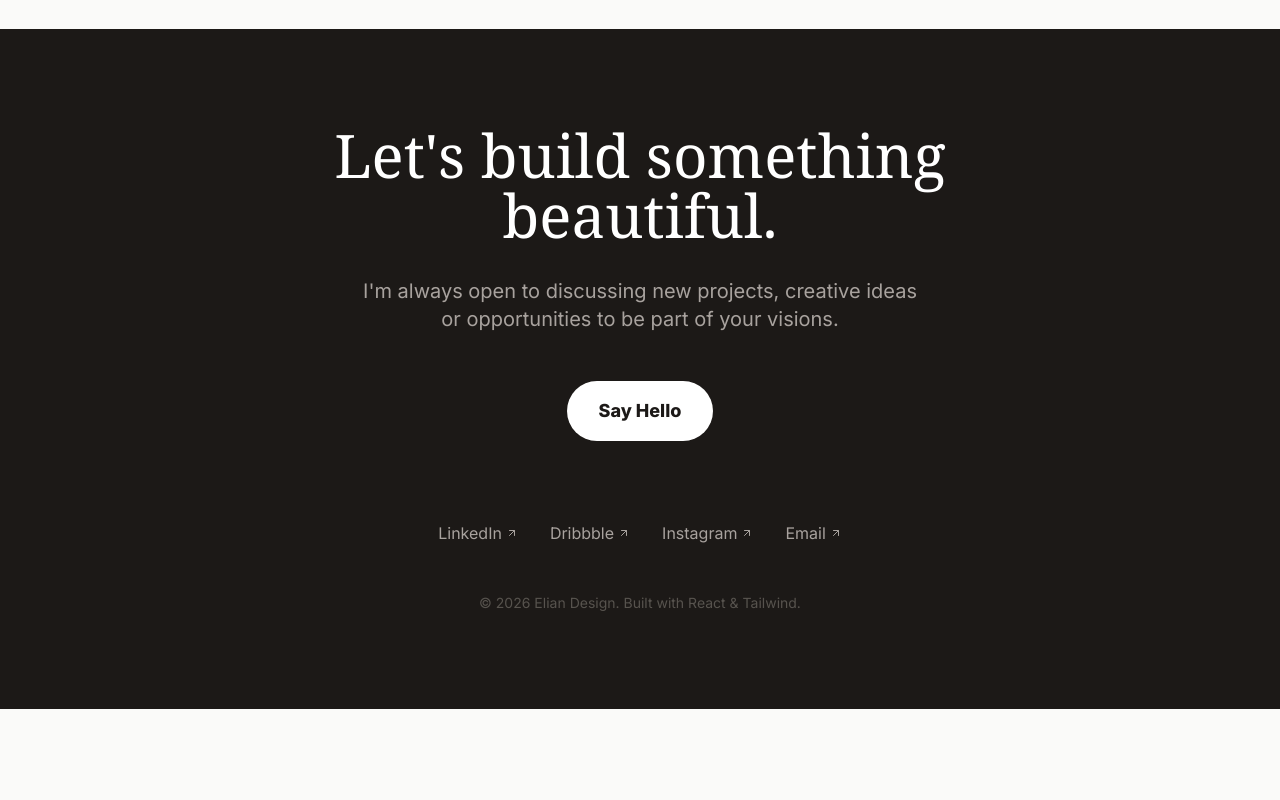
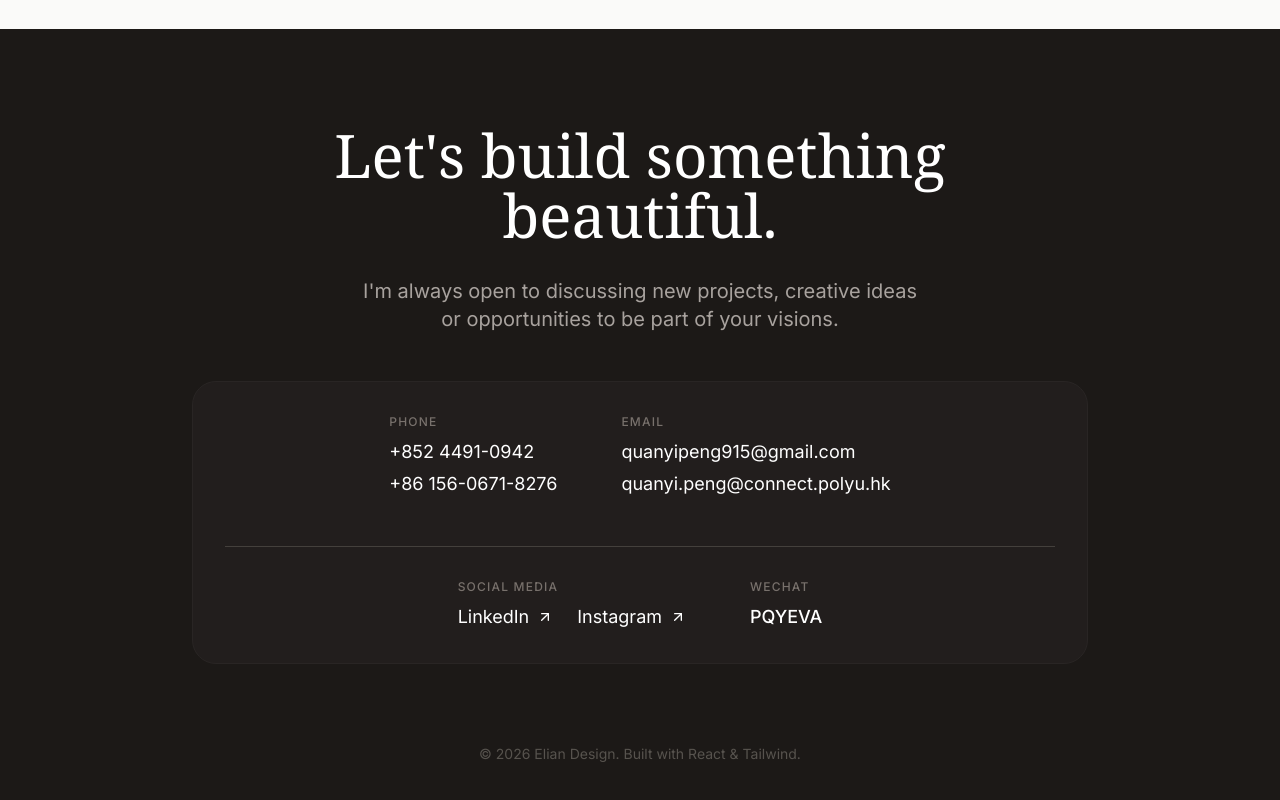
Before and after one commit to quanyipeng915-afk/Portfolio, a React (Vite) app: page / in a window 1280 px wide. Shown: the part 6581-7381 px from the top of the page. Before the commit the page ends 7290 px from the top, so only its background shows below. Built offline with nearby package versions, Linux system fonts and the light colour scheme; a web font is replaced by a local one.

Commit message:
Update contact section with new details

```diff
--- a/components/BentoGrid.tsx
+++ b/components/BentoGrid.tsx
@@ -29,6 +29,7 @@ export const BentoGrid: React.FC<BentoGridProps> = ({ projects }) => {
           <img
             src={resolvePath(project.imageUrl)}
             alt={project.title}
+            loading="lazy"
             className="absolute inset-0 w-full h-full object-cover transition-transform duration-700 group-hover:scale-110 opacity-90 group-hover:opacity-100"
           />
           <div className="absolute inset-0 bg-gradient-to-t from-black/70 via-black/20 to-transparent opacity-60 group-hover:opacity-80 transition-opacity" />
--- a/components/HomePage.tsx
+++ b/components/HomePage.tsx
@@ -62,24 +62,52 @@ export const HomePage: React.FC = () => {
             <p className="text-stone-400 text-xl mb-12 max-w-xl mx-auto">
               I'm always open to discussing new projects, creative ideas or opportunities to be part of your visions.
             </p>
-            <a
-              href="mailto:quanyipeng915@gmail.com"
-              className="inline-block bg-white text-stone-900 px-8 py-4 rounded-full font-bold text-lg hover:bg-orange-200 transition-colors mb-20"
-            >
-              Say Hello
-            </a>
 
-            <div className="flex justify-center gap-8 mb-12">
-              {SOCIAL_LINKS.map(link => (
-                <a
-                  key={link.name}
-                  href={link.url}
-                  className="text-stone-400 hover:text-white transition-colors flex items-center gap-1 group"
-                >
-                  {link.name}
-                  <ArrowUpRight className="w-3 h-3 transition-transform group-hover:-translate-y-1 group-hover:translate-x-0.5" />
-                </a>
-              ))}
+            <div className="flex flex-col items-center gap-8 md:gap-12 mb-20 bg-stone-800/50 p-8 rounded-3xl border border-stone-800">
+               {/* Contact Information */}
+               <div className="flex flex-col md:flex-row gap-8 md:gap-16 text-lg text-center md:text-left w-full justify-center">
+
+                  {/* Phone */}
+                  <div className="flex flex-col gap-2 items-center md:items-start">
+                    <span className="text-stone-500 text-xs uppercase tracking-widest font-medium">Phone</span>
+                    <div className="flex flex-col gap-1">
+                      <a href="tel:+85244910942" className="hover:text-orange-400 transition-colors">+852 4491-0942</a>
+                      <a href="tel:+8615606718276" className="hover:text-orange-400 transition-colors">+86 156-0671-8276</a>
+                    </div>
+                  </div>
+
+                  {/* Email */}
+                  <div className="flex flex-col gap-2 items-center md:items-start">
+                    <span className="text-stone-500 text-xs uppercase tracking-widest font-medium">Email</span>
+                    <div className="flex flex-col gap-1">
+                      <a href="mailto:quanyipeng915@gmail.com" className="hover:text-orange-400 transition-colors">quanyipeng915@gmail.com</a>
+                      <a href="mailto:quanyi.peng@connect.polyu.hk" className="hover:text-orange-400 transition-colors">quanyi.peng@connect.polyu.hk</a>
+                    </div>
+                  </div>
+               </div>
+
+               {/* Socials & WeChat */}
+               <div className="flex flex-col md:flex-row gap-8 md:gap-16 text-lg text-center md:text-left w-full justify-center border-t border-stone-700 pt-8">
+
+                  {/* Social Media */}
+                  <div className="flex flex-col gap-2 items-center md:items-start">
+                     <span className="text-stone-500 text-xs uppercase tracking-widest font-medium">Social Media</span>
+                     <div className="flex gap-6">
+                         <a href="https://www.linkedin.com/in/quanyi-peng-26b42a279/" target="_blank" rel="noopener noreferrer" className="flex items-center gap-2 hover:text-orange-400 transition-colors">
+                            LinkedIn <ArrowUpRight className="w-4 h-4" />
+                         </a>
+                         <a href="https://www.instagram.com/quanyi_0915/" target="_blank" rel="noopener noreferrer" className="flex items-center gap-2 hover:text-orange-400 transition-colors">
+                            Instagram <ArrowUpRight className="w-4 h-4" />
+                         </a>
+                     </div>
+                  </div>
+
+                  {/* WeChat */}
+                  <div className="flex flex-col gap-2 items-center md:items-start">
+                     <span className="text-stone-500 text-xs uppercase tracking-widest font-medium">WeChat</span>
+                     <span className="select-all cursor-pointer hover:text-orange-400 transition-colors font-medium">PQYEVA</span>
+                  </div>
+               </div>
             </div>
 
             <div className="text-stone-600 text-sm">
--- a/components/ProjectCard.tsx
+++ b/components/ProjectCard.tsx
@@ -31,6 +31,7 @@ export const ProjectCard: React.FC<ProjectCardProps> = ({ project, index }) => {
               transition={{ duration: 0.7, ease: [0.33, 1, 0.68, 1] }}
               src={resolvePath(project.imageUrl)}
               alt={project.title}
+              loading="lazy"
               className="object-cover w-full h-full"
             />
             <div className="absolute top-4 right-4 bg-white/90 backdrop-blur-sm px-3 py-1 rounded-full text-xs font-medium text-stone-800 uppercase tracking-wider">
--- a/components/ProjectPage.tsx
+++ b/components/ProjectPage.tsx
@@ -74,6 +74,7 @@ export const ProjectPage: React.FC = () => {
               src={resolvePath(project.detailImageUrl || project.imageUrl)}
               alt={project.title}
               className="w-full h-full object-cover"
+              loading="lazy"
             />
           </div>
 
@@ -177,6 +178,7 @@ export const ProjectPage: React.FC = () => {
                             src={resolvePath(section.imageUrl)}
                             alt={section.title || 'Project detail'}
                             className="w-full h-auto object-cover"
+                            loading="lazy"
                           />
                         </div>
                       )}
@@ -187,6 +189,7 @@ export const ProjectPage: React.FC = () => {
                             src={resolvePath(section.image2Url)}
                             alt={section.title || 'Project detail 2'}
                             className="w-full h-auto object-cover"
+                            loading="lazy"
                           />
                         </div>
                       )}
@@ -213,6 +216,7 @@ export const ProjectPage: React.FC = () => {
                           src={resolvePath(section.imageUrl)}
                           alt="Detail 1"
                           className="w-full h-full object-cover"
+                          loading="lazy"
                         />
                       </div>
                     )}
@@ -222,6 +226,7 @@ export const ProjectPage: React.FC = () => {
                           src={resolvePath(section.image2Url)}
                           alt="Detail 2"
                           className="w-full h-full object-cover"
+                          loading="lazy"
                         />
                       </div>
                     )}
@@ -237,6 +242,7 @@ export const ProjectPage: React.FC = () => {
                           src={resolvePath(section.imageUrl)}
                           alt={section.title || 'Full width detail'}
                           className="w-full h-auto object-cover"
+                          loading="lazy"
                         />
                       </div>
                     )}
@@ -246,6 +252,7 @@ export const ProjectPage: React.FC = () => {
                           src={resolvePath(section.image2Url)}
                           alt={(section.title || 'Full width detail')}
                           className="w-full h-auto object-cover"
+                          loading="lazy"
                         />
                       </div>
                     )}
```
